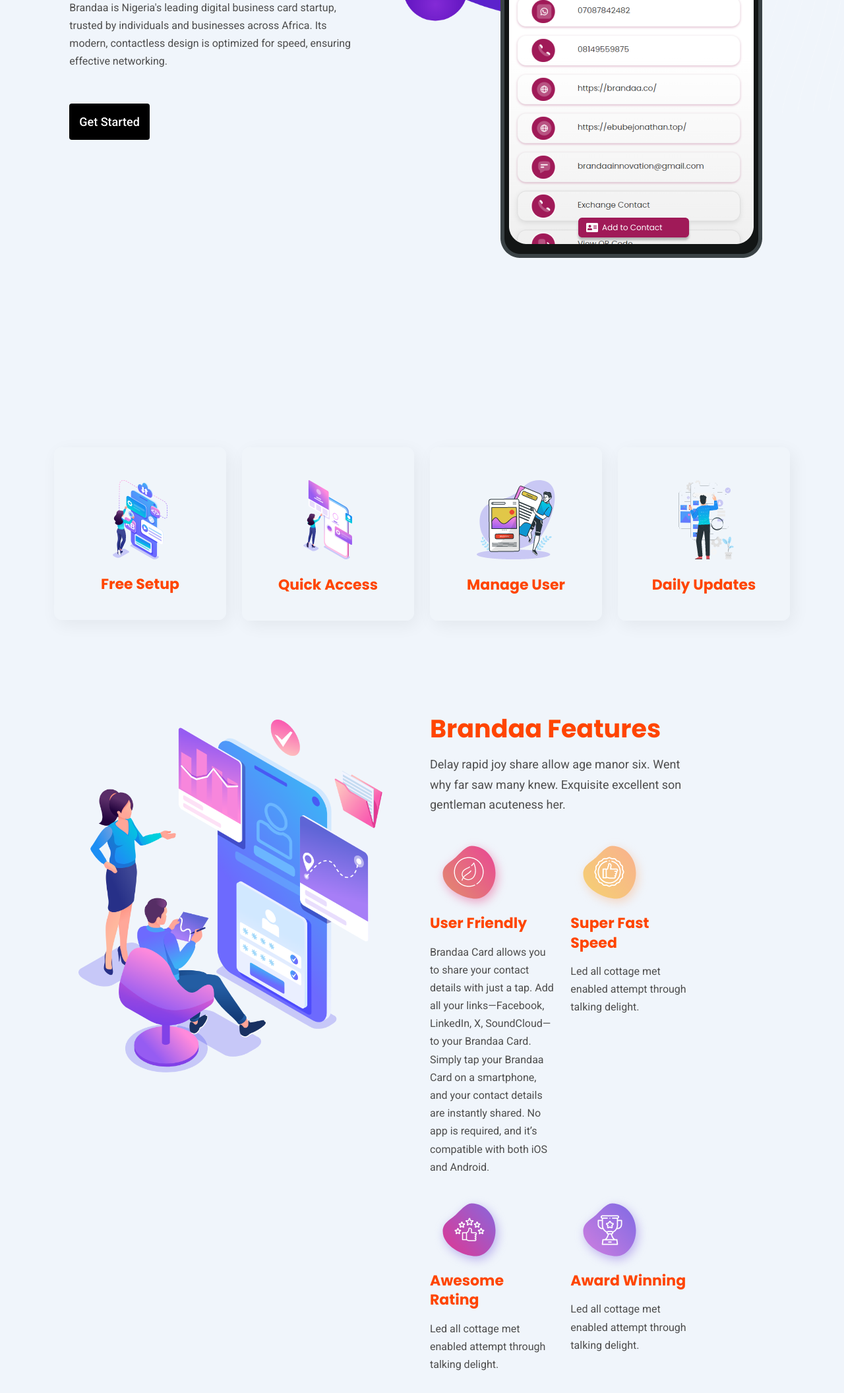
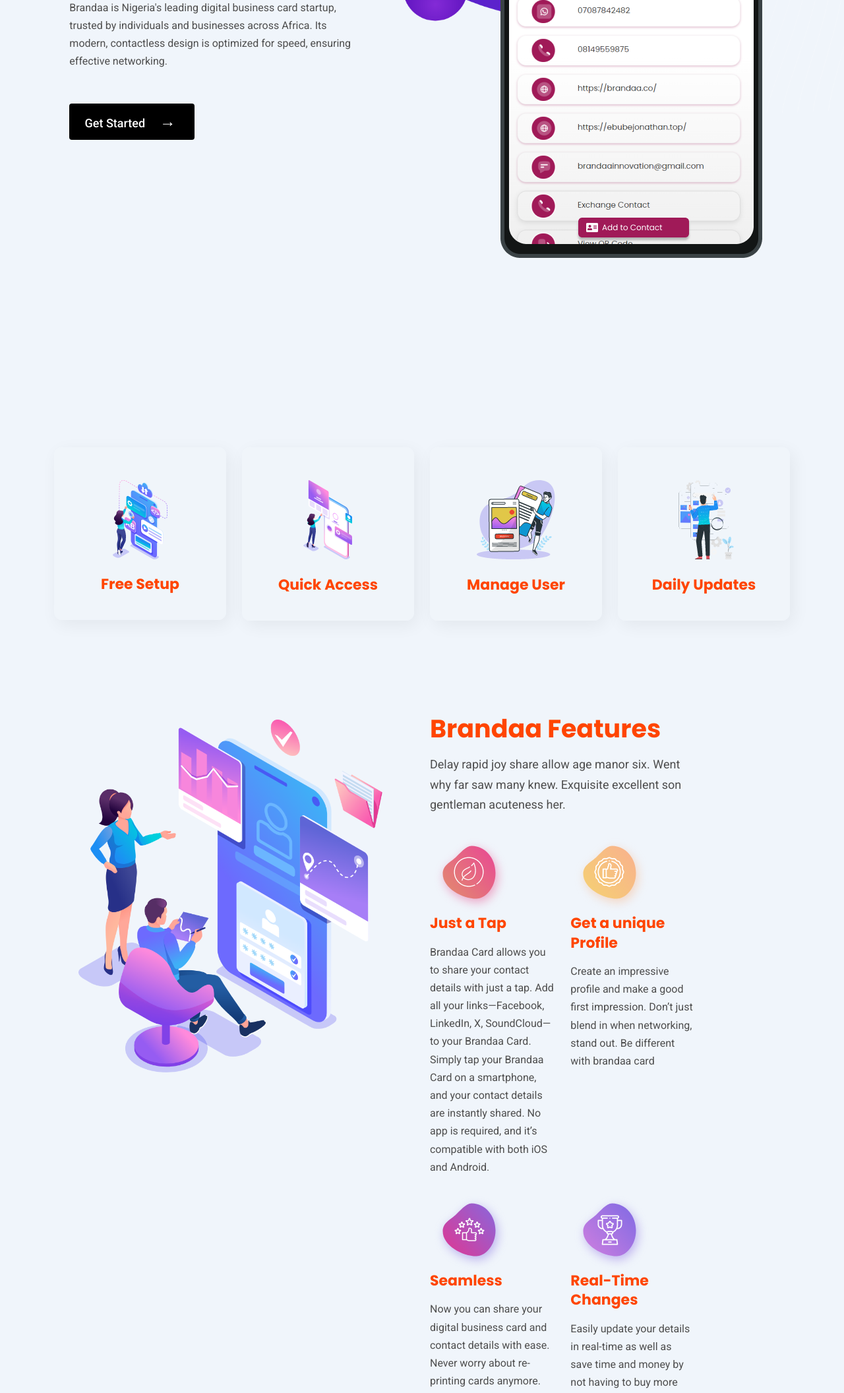
Before and after one commit to ominezX9/Brandaa, a plain HTML site: page index.html in a window 1280 px wide. Shown: the part 677-2789 px from the top of the page at 66% size. Drawn offline with Linux system fonts and the light colour scheme; a script that the page names is missing.

Commit message:
update: index page and styling

```diff
--- a/css/custom.css
+++ b/css/custom.css
@@ -14,19 +14,43 @@
     animation: caret 1s steps(1) infinite;
 }
 .btn-conv{
+    position: relative;
     background: #000;
     color: #fff;
-    position: relative;
+    padding: 0px 20px;
+    width: 190px;
+}
+.btn-conv .show_me {
+    position: absolute;
     display: inline-flex;
+    flex-direction: row;
     align-items: center;
     justify-content: center;
-    padding: 0px 20px;
+    top: 50%;
+    left: 36%;
+    transform: translate(-50%, -50%);
+    color: #fff !important;
+    width: 200px;
+    transition: 1s all cubic-bezier(0.77, 0, 0.175, 1);
+
 }
-.btn-conv p {
-    color: #fff !important;
+
+
+.btn-conv .show_me span:nth-child(1),
+.btn-conv .show_me span:nth-child(3){
+    flex-basis: 20%;
+    font-size: 24px;
+    vertical-align: middle;
 }
-.btn-conv:hover p {
+.btn-conv .show_me span:nth-child(2){
+    position: relative;
+    top: 2px;
+    flex-basis: 60%;
+}
+.btn-conv:hover .show_me {
+    left: 70%;
     color: #000 !important;
+    transition: 200ms all cubic-bezier(0.6, 0.04, 0.98, 0.335);
 }
 
 
--- a/index.html
+++ b/index.html
@@ -128,8 +128,10 @@
                         </a>
                         <a class="btn btn-app m-0" href="index.html"><img src="img/btn/app-store-btn-transparent.png" alt="img"></a> -->
                         <a class="btn btn-app btn-conv m-0" href="index.html">
-                            <span class="show me">
-                                Get Started
+                            <span class="show_me">
+                                <span>&rarr;</span>
+                                <span>Get Started</span>
+                                <span>&rarr;</span>
                             </span>
                         </a>
                     </div>
@@ -204,66 +206,73 @@
                                     <img src="img/featured/1i.png" alt="img">
                                 </div>
                                 <div class="featured-wrap-details">
-                                    <h4>User Friendly</h4>
-                                    <p>Brandaa Card allows you to share your contact details with just a tap. Add all your links—Facebook, LinkedIn, X, SoundCloud—to your Brandaa Card. Simply tap your Brandaa Card on a smartphone, and your contact details are instantly shared. No app is required, and it’s compatible with both iOS and Android.</p>
+                                    <h4>Just a Tap</h4>
+                                    <p>
+                                        Brandaa Card allows you to share your contact details
+                                        with just a tap. Add all your links—Facebook, LinkedIn,
+                                        X, SoundCloud—to your Brandaa Card. Simply tap your
+                                        Brandaa Card on a smartphone, and your contact details
+                                        are instantly shared. No app is required, and it’s
+                                        compatible with both iOS and Android.
+                                    </p>
                                 </div>
                             </div>
                         </div>
+
                         <div class="col-sm-6">
                             <div class="single-featured-wrap">
                                 <div class="thumb">
                                     <img src="img/featured/2i.png" alt="img">
                                 </div>
                                 <div class="featured-wrap-details">
-                                    <h4>Super Fast Speed</h4>
-                                    <p>Led all cottage met enabled attempt through talking delight.</p>
+                                    <h4>Get a unique Profile</h4>
+                                    <p>
+                                        Create an impressive profile and make
+                                        a good first impression. Don’t just
+                                        blend in when networking, stand out.
+                                        Be different with brandaa card
+                                    </p>
                                 </div>
                             </div>
                         </div>
+
                         <div class="col-sm-6">
                             <div class="single-featured-wrap">
                                 <div class="thumb">
                                     <img src="img/featured/3i.png" alt="img">
                                 </div>
                                 <div class="featured-wrap-details">
-                                    <h4>Awesome Rating</h4>
-                                    <p>Led all cottage met enabled attempt through talking delight.</p>
+                                    <h4>Seamless</h4>
+                                    <p>
+                                        Now you can share your digital
+                                        business card and contact details
+                                        with ease. Never worry about
+                                        re-printing cards anymore.
+                                        With brandaa card you are completely
+                                        sorted
+                                    </p>
                                 </div>
                             </div>
                         </div>
+
                         <div class="col-sm-6">
                             <div class="single-featured-wrap">
                                 <div class="thumb">
                                     <img src="img/featured/4i.png" alt="img">
                                 </div>
                                 <div class="featured-wrap-details">
-                                    <h4>Award Winning</h4>
-                                    <p>Led all cottage met enabled attempt through talking delight.</p>
+                                    <h4>Real-Time Changes</h4>
+                                    <p>
+                                        Easily update your details in real-time
+                                        as well as save time and money by not
+                                        having to buy more business cards
+                                        every time your details change.
+                                        Make changes in seconds.
+                                    </p>
                                 </div>
                             </div>
                         </div>
-                        <div class="col-sm-6">
-                            <div class="single-featured-wrap d-1400-none display-lg-block">
-                                <div class="thumb">
-                                    <img src="img/featured/5i.png" alt="img">
-                                </div>
-                                <div class="featured-wrap-details">
-                                    <h4>Users Forum</h4>
-                                    <p>Led all cottage met enabled attempt through talking delight.</p>
-                                </div>
-                            </div>
-                        </div>
-                        <div class="col-sm-6">
-                            <div class="single-featured-wrap d-1400-none display-lg-block">
-                                <div class="thumb">
-                                    <img src="img/featured/6i.png" alt="img">
-                                </div>
-                                <div class="featured-wrap-details">
-                                    <h4>24/7 Support</h4>
-                                    <p>Led all cottage met enabled attempt through talking delight.</p>
-                                </div>
-                            </div>
-                        </div>
+
                     </div>
                 </div>
             </div>
```
